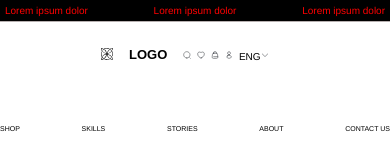
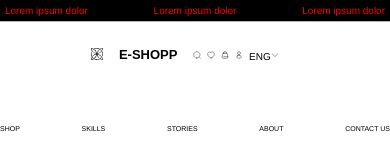
Before and after one commit to suman-kr-ghorai/Appscrip-task-Suman-Kumar-Ghorai, a React (Vite) app: page / in a window 390 px wide. Shown: the top 160 px of the page. Built offline with nearby package versions, Linux system fonts and the light colour scheme; no server answers.

Commit message:
css responsiveness

```diff
--- a/src/Components/Header/Header.jsx
+++ b/src/Components/Header/Header.jsx
@@ -24,7 +24,7 @@
               <img src={brand}></img>
             </div>
             <div className="logo-box">
-            <div className="logo">LOGO</div>
+            <div className="logo">E-SHOPP</div>
             </div>
             <div className="toplogobox">
               <img src={search} alt="serach logo" />
```
